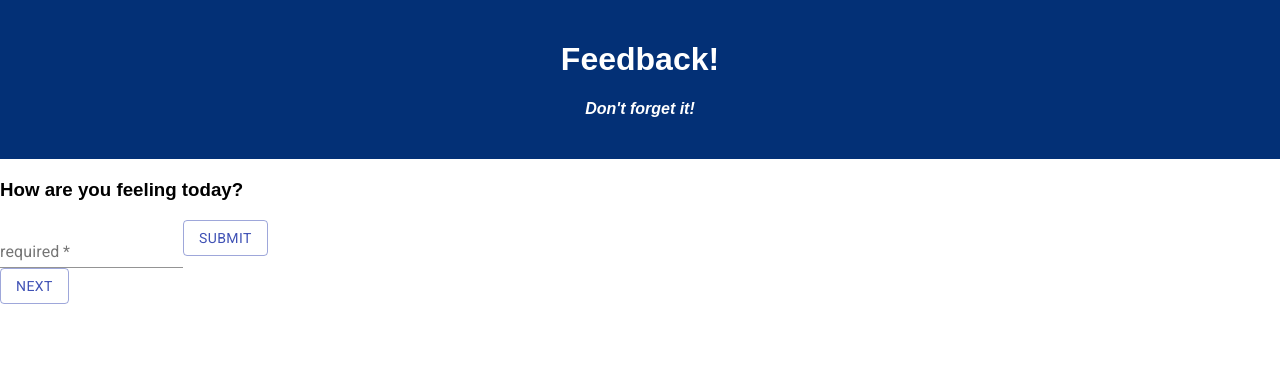
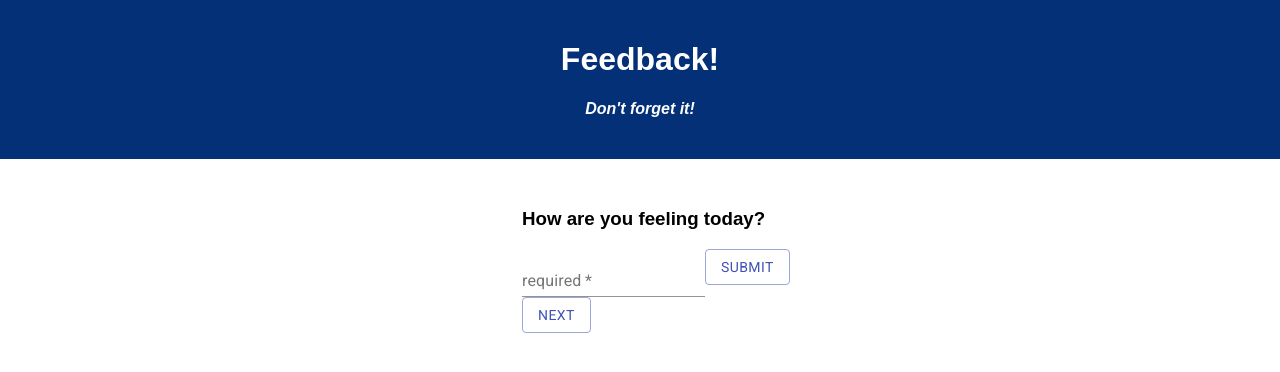
Before and after one commit to madelinePrickette/weekend-redux-feedback-survey, a React (Create React App) app: page /#/ in a window 1280 px wide. Shown: the top 372 px of the page. Built offline with nearby package versions, Linux system fonts and the light colour scheme.

Commit message:
all done it looks terrible HHAHAH please checkout admin though because I got it working

```diff
--- /dev/null
+++ b/src/components/Comments/Comments.css
@@ -0,0 +1,5 @@
+.centerIt{
+    margin-left: 40%;
+    margin-right: 33%;
+    padding: 10px;
+}
--- a/src/components/Comments/Comments.jsx
+++ b/src/components/Comments/Comments.jsx
@@ -1,6 +1,8 @@
 import {useHistory} from 'react-router-dom';
 import {useState} from 'react';
 import {useDispatch} from 'react-redux';
+import './Comments.css';
+
 
 //MUI IMPORTS
 import Button from '@material-ui/core/Button';
@@ -54,7 +56,7 @@ function Comments() {
     }
 
     return(
-        <div>
+        <div className="centerIt">
             <h3>Any comments you want to leave?</h3>
             <form onSubmit={handleSubmit}>
                 <TextField
--- /dev/null
+++ b/src/components/Feeling/Feeling.css
@@ -0,0 +1,5 @@
+.centerIt{
+    margin-left: 40%;
+    margin-right: 33%;
+    padding: 10px;
+}
--- a/src/components/Feeling/Feeling.jsx
+++ b/src/components/Feeling/Feeling.jsx
@@ -1,6 +1,7 @@
 import {useHistory} from 'react-router-dom';
 import {useState} from 'react';
 import {useDispatch} from 'react-redux';
+import './Feeling.css';
 
 //MUI IMPORTS
 import Button from '@material-ui/core/Button';
@@ -49,7 +50,7 @@ function Feeling() {
     }
 
     return(
-        <div>
+        <div className="centerIt">
             <h3>How are you feeling today?</h3>
             <form onSubmit={handleSubmit}>
                 <TextField
--- /dev/null
+++ b/src/components/Review/Review.css
@@ -0,0 +1,5 @@
+.centerIt{
+    margin-left: 40%;
+    margin-right: 33%;
+    padding: 10px;
+}
--- a/src/components/Review/Review.jsx
+++ b/src/components/Review/Review.jsx
@@ -1,6 +1,8 @@
 import {useHistory} from 'react-router-dom';
 import {useSelector} from 'react-redux'
 import axios from 'axios';
+import './Review.css';
+
 
 //MUI IMPORTS
 import Button from '@material-ui/core/Button';
@@ -31,7 +33,7 @@ function Review() {
     }
 
     return(
-        <div>
+        <div className="centerIt">
             <h3>Review your feedback</h3>
                 <li>{feedbackList.feeling}</li>
                 <li>{feedbackList.understanding}</li>
--- /dev/null
+++ b/src/components/Success/Success.css
@@ -0,0 +1,5 @@
+.centerIt{
+    margin-left: 40%;
+    margin-right: 33%;
+    padding: 10px;
+}
--- a/src/components/Success/Success.jsx
+++ b/src/components/Success/Success.jsx
@@ -1,6 +1,8 @@
 import {useHistory} from 'react-router-dom';
 import {useDispatch} from 'react-redux';
 import {useState} from 'react';
+import './Success.css';
+
 
 //MUI IMPORTS
 import Button from '@material-ui/core/Button';
@@ -22,7 +24,7 @@ function Success() {
     }
 
     return(
-        <div>
+        <div className="centerIt">
             <h3>Success! Your feedback was submitted!</h3>
             <Button variant="outlined" color="primary" onClick={clearFeedback}>Take the Feedback Quiz Again!</Button>
         </div>
--- /dev/null
+++ b/src/components/Supported/Supported.css
@@ -0,0 +1,5 @@
+.centerIt{
+    margin-left: 40%;
+    margin-right: 33%;
+    padding: 10px;
+}
--- a/src/components/Supported/Supported.jsx
+++ b/src/components/Supported/Supported.jsx
@@ -1,6 +1,7 @@
 import {useHistory} from 'react-router-dom';
 import {useState} from 'react';
 import {useDispatch} from 'react-redux';
+import './Supported.css';
 
 //MUI IMPORTS
 import Button from '@material-ui/core/Button';
@@ -54,7 +55,7 @@ function Supported() {
     }
 
     return(
-        <div>
+        <div className="centerIt">
             <h3>How well are you being supported?</h3>
             <form onSubmit={handleSubmit}>
                 <TextField
--- /dev/null
+++ b/src/components/Understanding/Understanding.css
@@ -0,0 +1,5 @@
+.centerIt{
+    margin-left: 40%;
+    margin-right: 33%;
+    padding: 10px;
+}
--- a/src/components/Understanding/Understanding.jsx
+++ b/src/components/Understanding/Understanding.jsx
@@ -1,6 +1,7 @@
 import {useHistory} from 'react-router-dom';
 import {useState} from 'react';
 import {useDispatch} from 'react-redux';
+import './Understanding.css';
 
 //MUI IMPORTS
 import Button from '@material-ui/core/Button';
@@ -54,7 +55,7 @@ function Understanding() {
     }
 
     return(
-        <div>
+        <div className="centerIt">
             <h3>How well are you understanding the content?</h3>
             <form onSubmit={handleSubmit}>
                 <TextField
```
